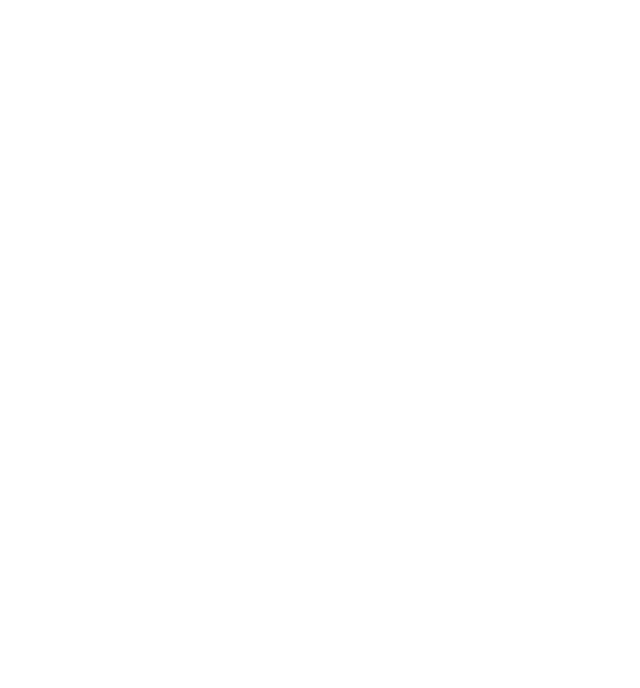
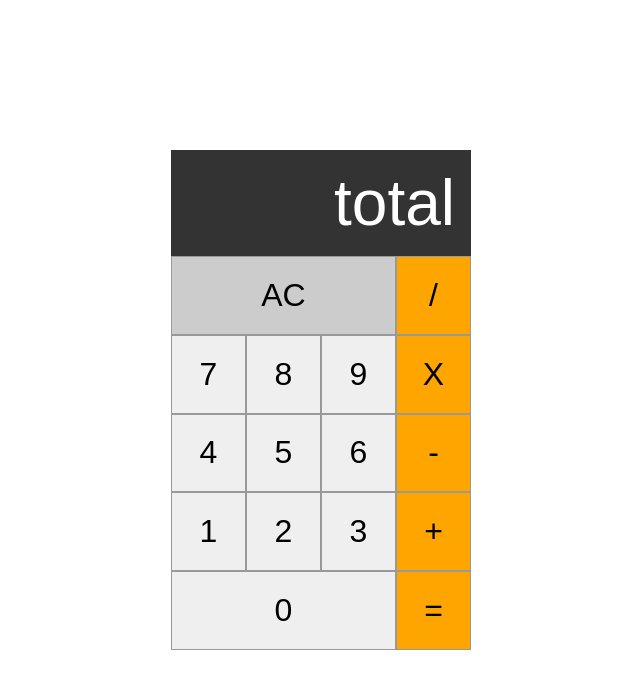
Before and after one commit to prefer2/react-playground, a React (Create React App) app in the folder calculator/: page / in a window 1280 px wide. Shown: the top 688 px of the page, without its empty margins (319-959 px from the left). Built offline with nearby package versions, Linux system fonts and the light colour scheme.

Commit message:
✨ 기본 컴포넌트 및 css 구성

```diff
--- a/calculator/src/App.tsx
+++ b/calculator/src/App.tsx
@@ -1,5 +1,35 @@
+import Digit from './components/Digit';
+import { DIGITS } from './constants';
+
+import './index.css';
+
 function App() {
-  return <div className="App"></div>;
+  const handleDigitClick = () => {
+    console.log('hi');
+  };
+
+  return (
+    <div id="app">
+      <div className="calculator">
+        <div id="total">total</div>
+        <div className="modifiers">
+          <button>AC</button>
+        </div>
+        <div className="operations">
+          <button>/</button>
+          <button>X</button>
+          <button>-</button>
+          <button>+</button>
+          <button>=</button>
+        </div>
+        <div className="digits">
+          {DIGITS.map((digit) => (
+            <Digit digitNumber={digit} onClick={handleDigitClick} />
+          ))}
+        </div>
+      </div>
+    </div>
+  );
 }
 
 export default App;
--- /dev/null
+++ b/calculator/src/components/Digit/index.tsx
@@ -0,0 +1,14 @@
+interface DigitProps {
+  digitNumber: number;
+  onClick: () => void;
+}
+
+const Digit = ({ digitNumber, onClick }: DigitProps) => {
+  return (
+    <button className={`${digitNumber === 0 ? 'wide' : ''}`} onClick={onClick}>
+      {digitNumber}
+    </button>
+  );
+};
+
+export default Digit;
--- /dev/null
+++ b/calculator/src/constants/index.ts
@@ -0,0 +1 @@
+export const DIGITS = [9, 8, 7, 6, 5, 4, 3, 2, 1, 0];
--- /dev/null
+++ b/calculator/src/index.css
@@ -0,0 +1,90 @@
+html,
+body {
+  margin: 0;
+  padding: 0;
+  font-family: sans-serif;
+}
+
+#app {
+  height: 100vh;
+  display: flex;
+  justify-content: center;
+  align-items: center;
+}
+
+.calculator {
+  width: 300px;
+  display: grid;
+  grid-template-areas:
+    'total total total total'
+    'modif modif modif oper'
+    'digit digit digit oper'
+    'digit digit digit oper'
+    'digit digit digit oper'
+    'digit digit digit oper';
+  grid-auto-columns: 1fr;
+  grid-auto-rows: 1fr;
+  height: 500px;
+}
+
+button {
+  font-size: 2rem;
+  border: 0.5px solid #98999b;
+  cursor: pointer;
+}
+
+.modifiers button {
+  background-color: #ccc;
+}
+
+.operations button {
+  background-color: orange;
+}
+
+.digits button {
+  background-color: #efefef;
+}
+
+#total {
+  grid-area: total;
+  background-color: #333;
+  color: white;
+  margin: 0;
+  padding: 1rem;
+  display: flex;
+  justify-content: flex-end;
+  align-items: flex-end;
+  font-size: 4rem;
+}
+
+.digits {
+  grid-area: digit;
+  display: flex;
+  flex-wrap: wrap;
+  flex-direction: row-reverse;
+}
+
+.digits button {
+  flex: 1 0 30%;
+}
+
+.digit.wide {
+  flex: 2 0 60%;
+  order: 1;
+}
+
+.modifiers {
+  display: grid;
+  grid-area: modif;
+  grid-auto-flow: column;
+  grid-auto-columns: 1fr;
+}
+
+.operations {
+  display: grid;
+  grid-area: oper;
+}
+
+.subgrid {
+  display: grid;
+}
```
